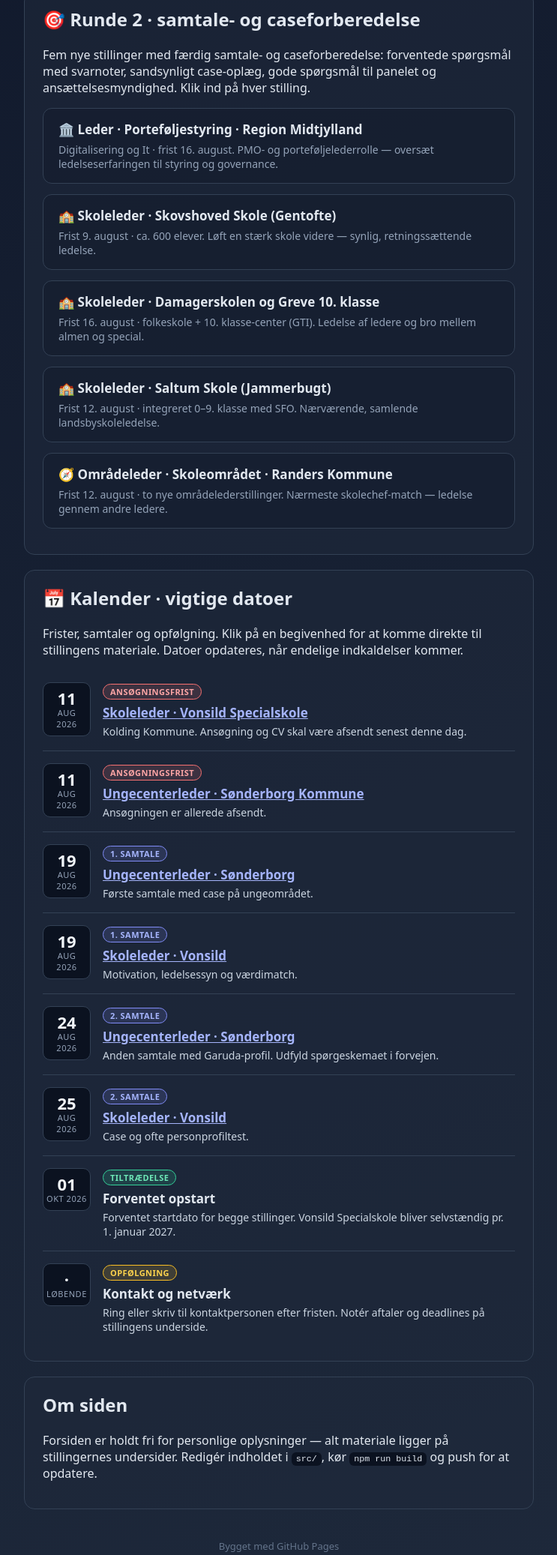
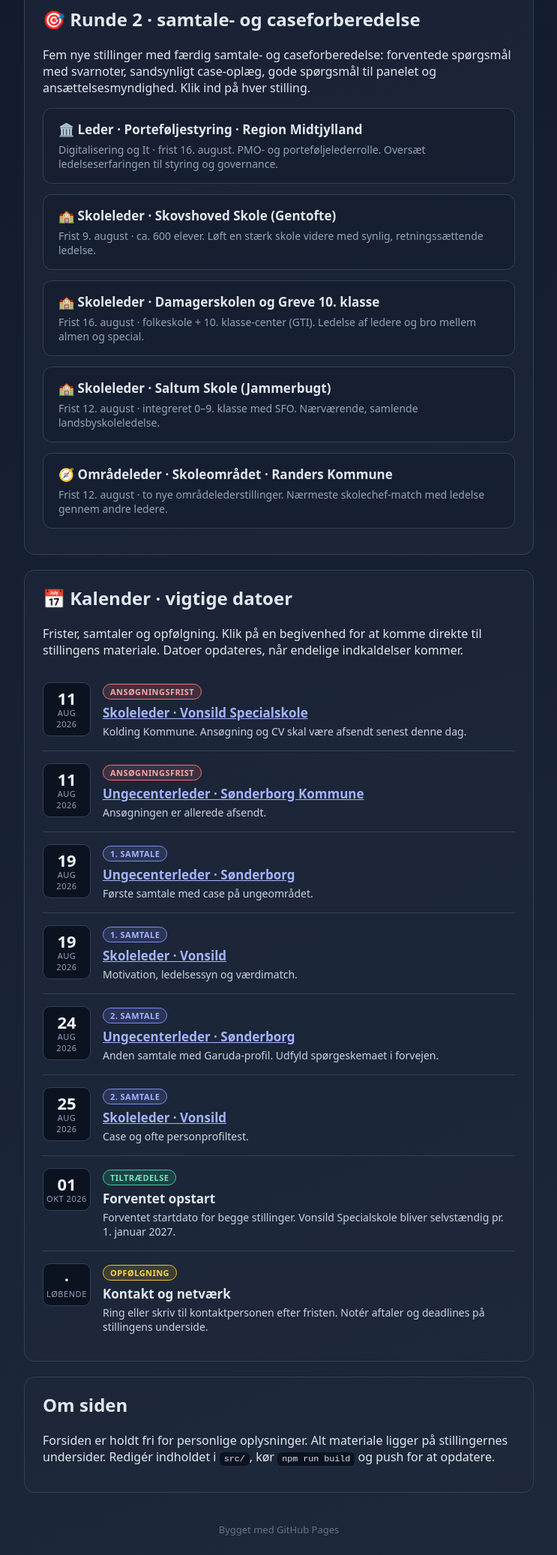
Before and after one commit to qvisty/jobs-gning, a website: page index.html in a window 1280 px wide. Shown: the part 569-2643 px from the top of the page at 75% size, without its empty margins (268-1011 px from the left). Drawn offline with Linux system fonts and the light colour scheme.

Commit message:
Fjern tankestreger, ret satninger og stil svarnoter
Ejerpraeference: ingen tankestreger. Erstatter em-dashes med korrekte
satninger pa forsiden og undersiderne, tilfojer .svarnote-styling i
skabelonen og genbygger alle sider.

Relates to CLIA-3763

Co-Authored-By: Paperclip <noreply@paperclip.ing>

```diff
--- a/index.html
+++ b/index.html
@@ -59,6 +59,9 @@
     .content .checklist label { display: flex; gap: 10px; align-items: baseline; cursor: pointer; }
     .content .checklist input { accent-color: #6366f1; flex: 0 0 auto; transform: translateY(2px); }
     .content .checklist label:has(input:checked) span { color: #64748b; text-decoration: line-through; }
+    /* Svarnoter i samtaleforberedelsen (runde 2) */
+    .content .svarnote { display: block; margin-top: 4px; color: #cbd5e1; }
+    .content .svarnote em { color: #a5b4fc; font-style: normal; font-weight: 600; }
   </style>
 </head>
 <body>
@@ -87,11 +90,11 @@
     <p>Fem nye stillinger med færdig samtale- og caseforberedelse: forventede spørgsmål med svarnoter, sandsynligt case-oplæg, gode spørgsmål til panelet og ansættelsesmyndighed. Klik ind på hver stilling.</p>
     <a class="joblink" href="region-midtjylland.html">
       <h3>🏛️ Leder · Porteføljestyring · Region Midtjylland</h3>
-      <p>Digitalisering og It · frist 16. august. PMO- og porteføljelederrolle — oversæt ledelseserfaringen til styring og governance.</p>
+      <p>Digitalisering og It · frist 16. august. PMO- og porteføljelederrolle. Oversæt ledelseserfaringen til styring og governance.</p>
     </a>
     <a class="joblink" href="skovshoved.html">
       <h3>🏫 Skoleleder · Skovshoved Skole (Gentofte)</h3>
-      <p>Frist 9. august · ca. 600 elever. Løft en stærk skole videre — synlig, retningssættende ledelse.</p>
+      <p>Frist 9. august · ca. 600 elever. Løft en stærk skole videre med synlig, retningssættende ledelse.</p>
     </a>
     <a class="joblink" href="damagerskolen.html">
       <h3>🏫 Skoleleder · Damagerskolen og Greve 10. klasse</h3>
@@ -103,7 +106,7 @@
     </a>
     <a class="joblink" href="randers.html">
       <h3>🧭 Områdeleder · Skoleområdet · Randers Kommune</h3>
-      <p>Frist 12. august · to nye områdelederstillinger. Nærmeste skolechef-match — ledelse gennem andre ledere.</p>
+      <p>Frist 12. august · to nye områdelederstillinger. Nærmeste skolechef-match med ledelse gennem andre ledere.</p>
     </a>
   </section>
 
@@ -180,7 +183,7 @@
 
   <section class="card">
     <h2>Om siden</h2>
-    <p>Forsiden er holdt fri for personlige oplysninger — alt materiale ligger på stillingernes undersider. Redigér indholdet i <code>src/</code>, kør <code>npm run build</code> og push for at opdatere.</p>
+    <p>Forsiden er holdt fri for personlige oplysninger. Alt materiale ligger på stillingernes undersider. Redigér indholdet i <code>src/</code>, kør <code>npm run build</code> og push for at opdatere.</p>
   </section>
 </main>
 
```
Also changed, not shown: damagerskolen.html (+3 -0 lines), randers.html (+3 -0 lines), region-midtjylland.html (+4 -1 lines), saltum.html (+3 -0 lines), skovshoved.html (+3 -0 lines), soenderborg.html (+3 -0 lines), src/content.html (+4 -4 lines), src/jobs/region-midtjylland.html (+1 -1 lines), src/template.html (+3 -0 lines), vonsild.html (+3 -0 lines).
